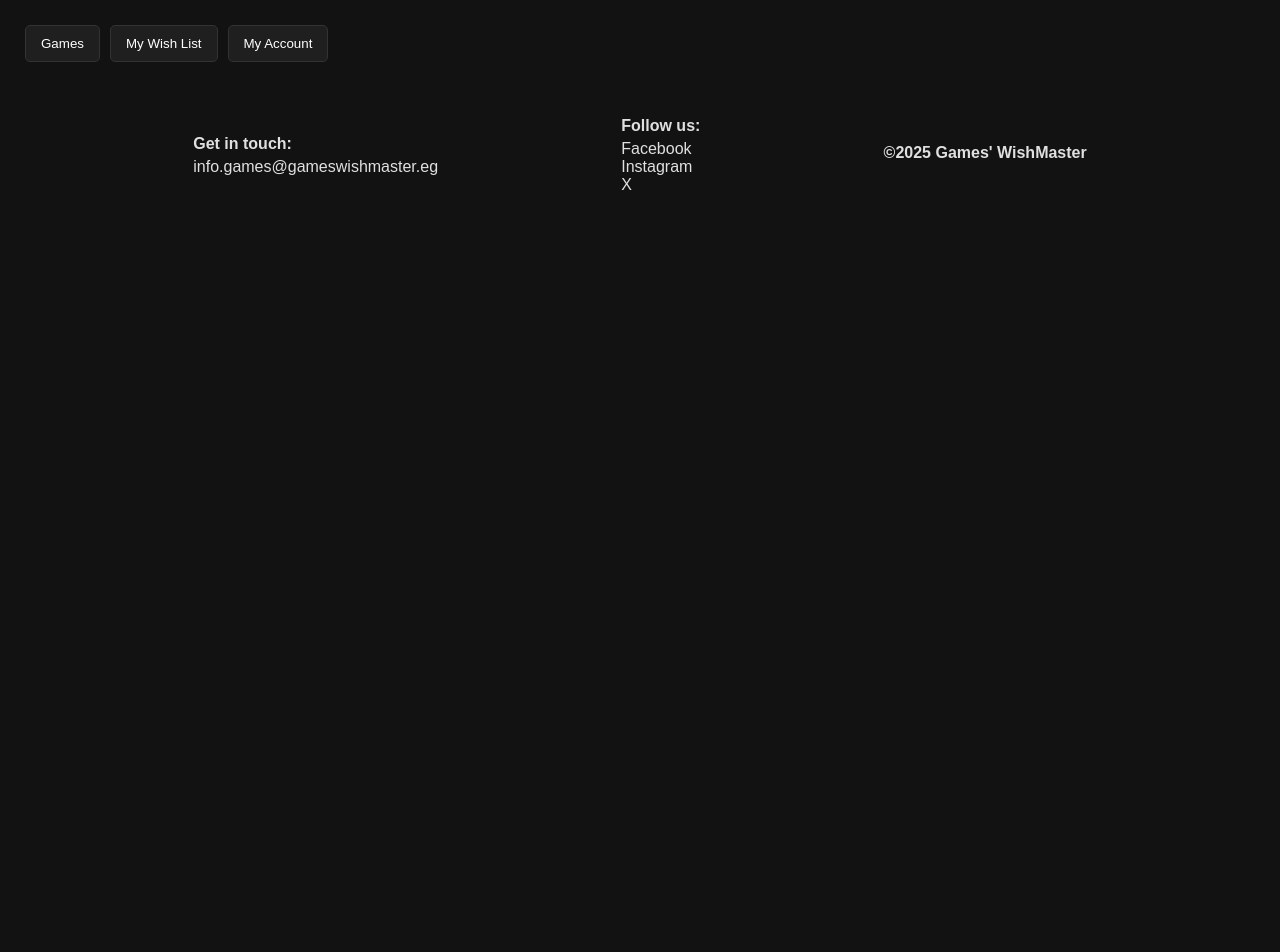
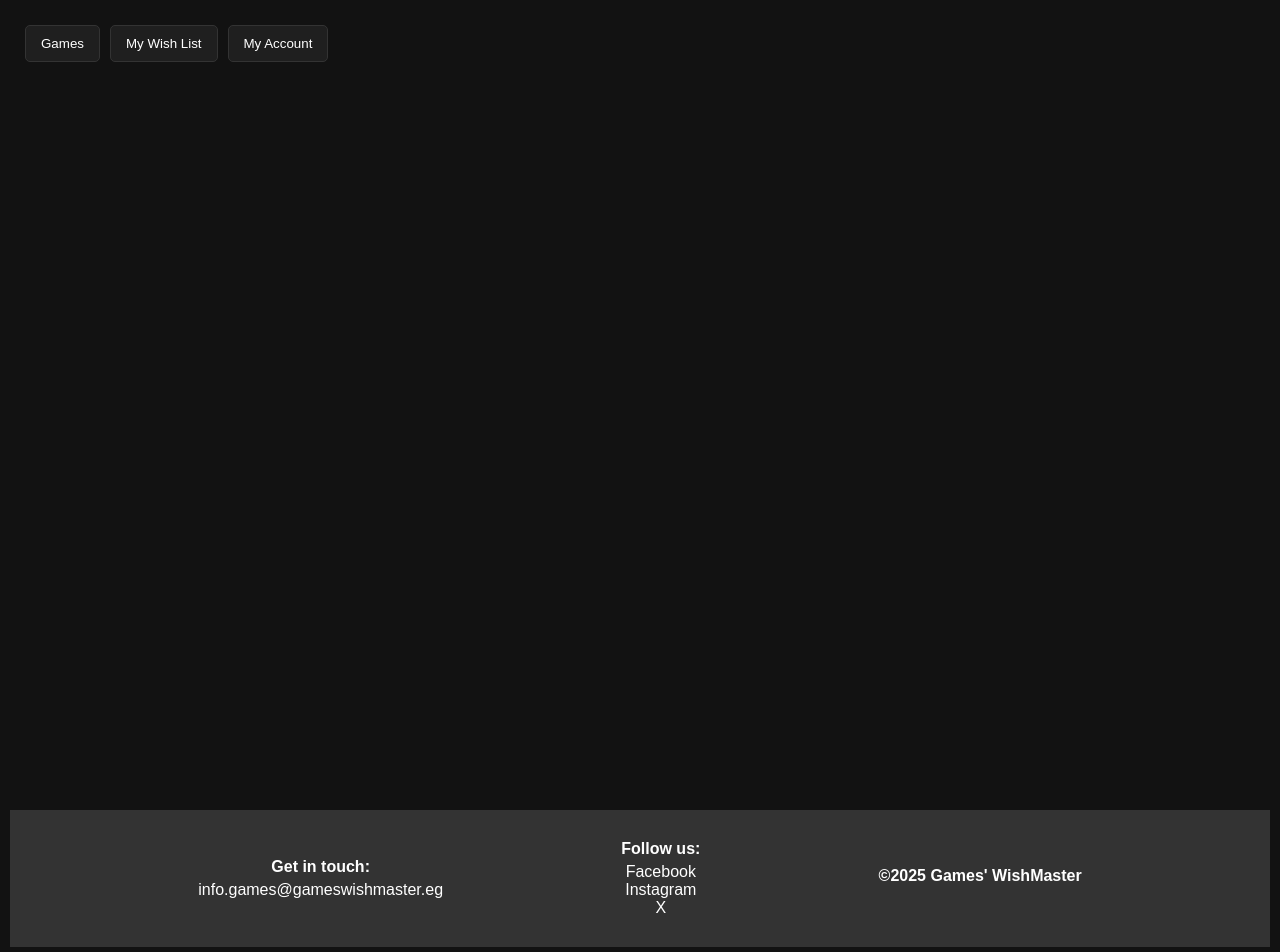
Before and after one commit to CodecoolGlobal/freestyle-mern-project-react-polobence, a React (Vite) app in the folder client/: page /u in a window 1280 px wide. Shown: the top 952 px of the page. Before the commit the page ends 800 px from the top, so only its background shows below. Built offline with nearby package versions, Linux system fonts and the light colour scheme.

Commit message:
footer stays on bottom

```diff
--- a/client/src/components/Footer/Footer.jsx
+++ b/client/src/components/Footer/Footer.jsx
@@ -2,7 +2,7 @@ import "./Footer.css";
 
 function Footer() {
   return (
-    <div className="footer">
+    <footer className="footer">
       <div className="contact">
         <h4>Get in touch:</h4>
         <ul>
@@ -20,7 +20,7 @@ function Footer() {
       <div className="copyrights">
         <h4>©2025 Games&apos; WishMaster</h4>
       </div>
-    </div>
+    </footer>
   );
 }
 
--- a/client/src/index.css
+++ b/client/src/index.css
@@ -9,6 +9,23 @@
   color: #e0e0e0;
   font-family: Arial, sans-serif;
 }
+#root {
+  display: flex;
+  flex-direction: column;
+}
+
+.menu {
+  flex: 1;
+  min-height: 100vh ;
+}
+
+.footer {
+  flex: auto;
+  background-color: #333;
+  color: white;
+  text-align: center;
+  padding: 20px;
+}
 
 div {
   padding: 10px;
```
Lines whose indentation alone changed are shown as unchanged.
